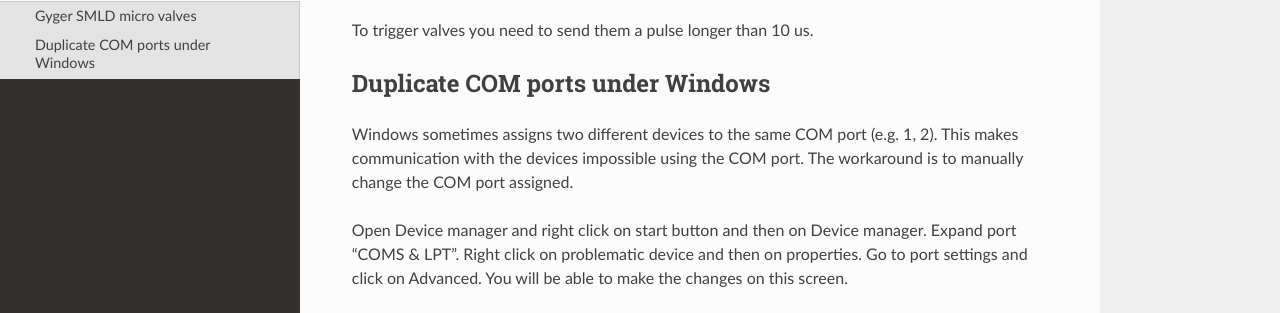
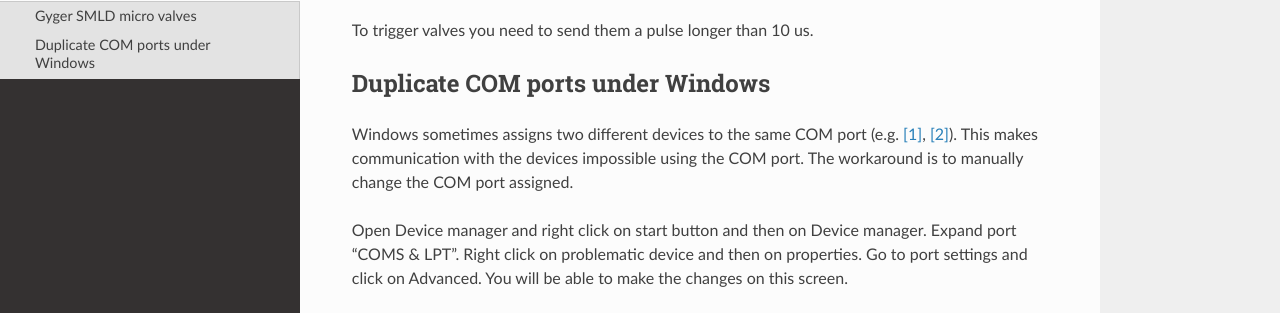
Before and after one commit to FilipeMaia/gyger, a Sphinx documentation site: the page built from docs/known_issues.rst, in a window 1280 px wide. Shown: the part 197-510 px from the top of the page. Built offline with Sphinx 7.4.7 and the Read the Docs theme 2.0.0, drawn with Linux system fonts in a browser that asks for light colours; some of the changed lines change nothing that is shown.

Commit message:
Correct documentation links

```diff
--- a/docs/known_issues.rst
+++ b/docs/known_issues.rst
@@ -7,7 +7,9 @@ To trigger valves you need to send them a pulse longer than 10 us.
 
 Duplicate COM ports under Windows
 ++++++++++++++++++++++++++++++++++
-Windows sometimes assigns two different devices to the same COM port (e.g. 1, 2). This makes communication with the devices impossible using the COM port. The workaround is to manually change the COM port assigned.
+Windows sometimes assigns two different devices to the same COM port (e.g. `[1] <https://superuser.com/questions/1587613/windows-10-two-serial-usb-devices-were-given-an-identical-port-number>`_,
+`[2] <https://answers.microsoft.com/en-us/windows/forum/all/com-port-changes-and-same-for-two-devices-after/84837db6-2ef3-4fa6-9568-47e8805bd290>`_).
+This makes communication with the devices impossible using the COM port. The workaround is to manually change the COM port assigned.
 
 Open Device manager and right click on start button and then on Device manager.
 Expand port "COMS & LPT".
```
